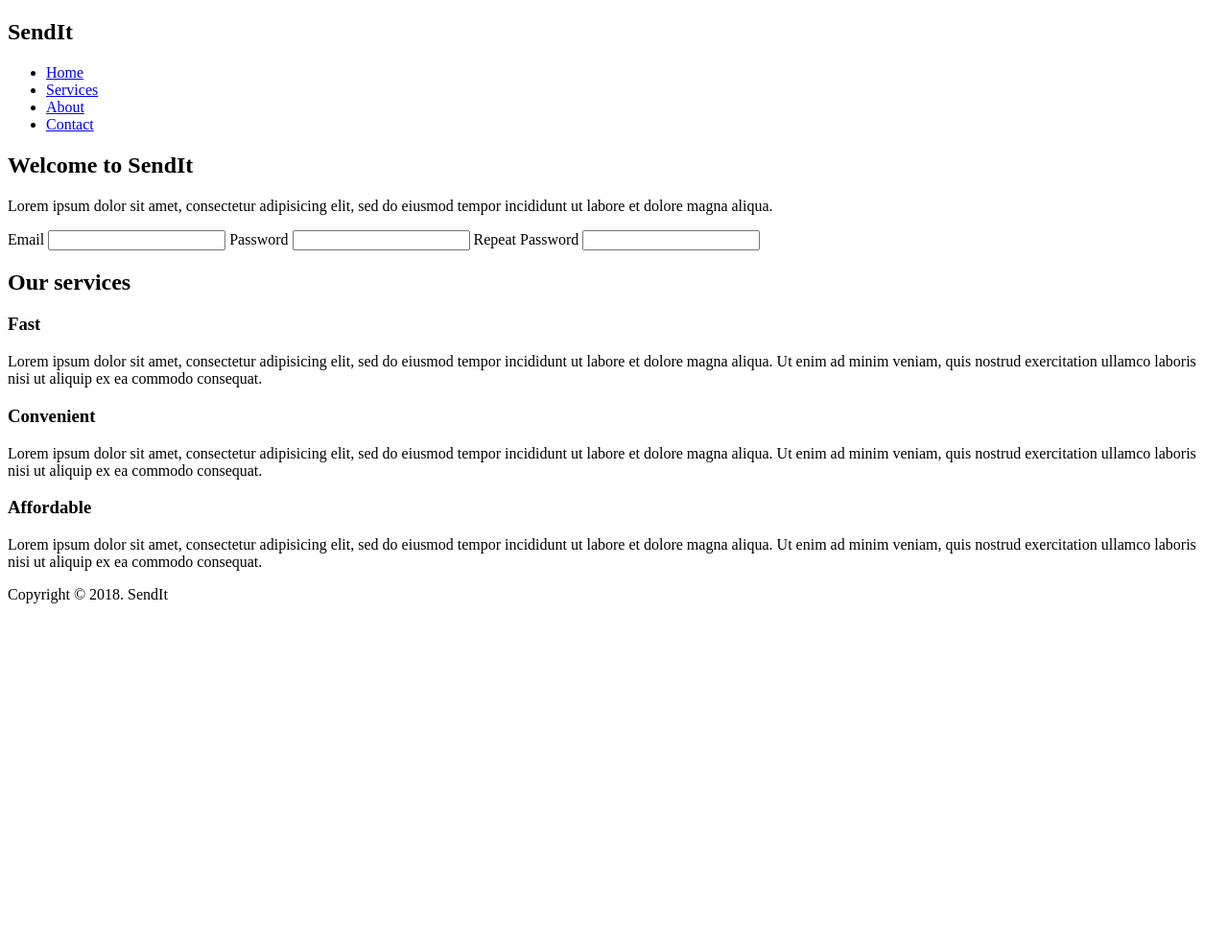
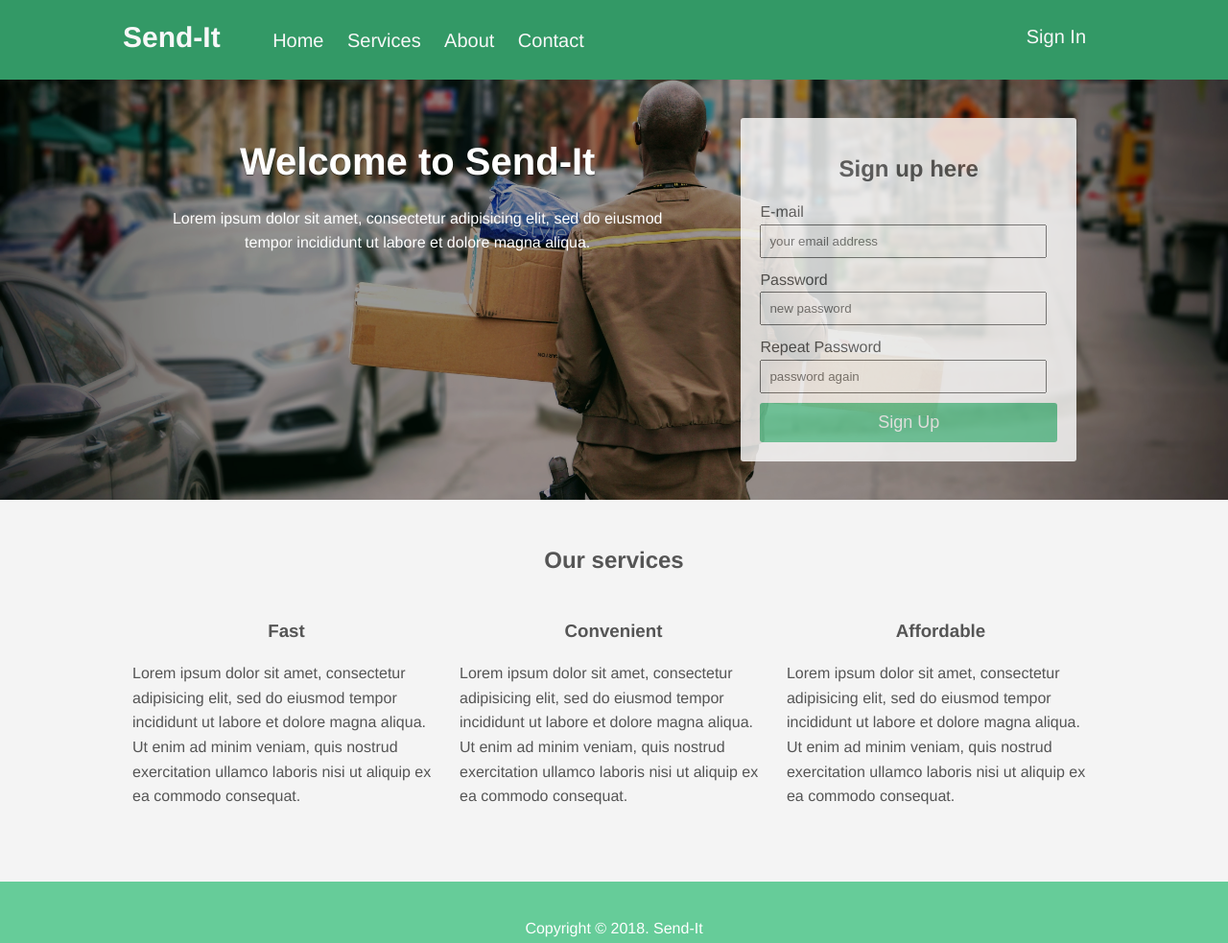
Before and after one commit to cob04/SendIt, a plain HTML site: page index.html in a window 1280 px wide. Shown: the whole page at 96% size. Before the commit the page ends 800 px from the top, so only its background shows below. Drawn offline with Linux system fonts and the light colour scheme.

Commit message:
[Chore #161612270] style the landing page

```diff
--- a/css/style.css
+++ b/css/style.css
@@ -0,0 +1,133 @@
+body {
+	background-color: #F4F4F4;
+	font-size: 16px;
+	font-family: Helvetica, Helvetica Nue, sans-serif;
+	margin: 0;
+	line-height: 1.6em;
+	color: #555;
+}
+
+.container {
+	width: 80%;
+	margin: auto;
+	overflow: hidden;
+}
+
+#main-navbar {
+	background-color: #339966;
+	color: #FFF;
+}
+#main-navbar .links {
+	padding: 10px 0;
+}
+#main-navbar ul {
+	padding: 0;
+	list-style: none;
+}
+#main-navbar li {
+	display: inline;
+}
+#main-navbar .right {
+	float: right;
+}
+#main-navbar .main-link a {
+	font-size: 30px;
+	padding-right: 50px;
+	font-weight: 700;
+}
+#main-navbar a {
+	text-decoration: none;
+	color: #F8F8F8;
+	font-size: 20px;
+	padding-right: 20px;
+}
+#main-navbar a:hover,
+#main-navbar a:active {
+	color: #e2e2e2;
+}
+
+
+#intro {
+	background-image:url('../images/intro-bg.jpg');
+	background-position: center center;
+	background-size: cover;
+	margin-bottom: 30px;
+	text-align: center;
+}
+#intro {
+	color: #FFF;
+}
+#intro .overlay {
+	background: rgba(0, 0, 0, 0.40);
+	min-height: 300px;
+}
+#intro .main {
+	float: left;
+	width: 60%;
+	padding: 40px 30px 0 30px;
+	box-sizing: border-box;
+}
+#intro .main h1 {
+	font-size: 40px;
+	text-shadow: 0 1px 1px rgba(0,0,0,0.5);
+}
+#intro .sidebar {
+	float: right;
+	width: 40%;
+	padding: 0 30px;
+	box-sizing: border-box;
+}
+#intro #sign-up-form {
+	background: #FFF;
+	margin: 40px 0;
+	opacity: 0.8;
+	color: #555;
+	border-radius: 3px;
+	padding: 20px;
+}
+.form {
+	text-align: left;
+}
+.form h2 {
+	text-align: center;
+}
+.form .form-group {
+	padding-bottom: 10px;
+}
+.form label{
+	display: block;
+}
+.form input[type="text"], .form input[type="password"] {
+	padding: 8px;
+	width: 90%;
+}
+.form input[type="submit"]{
+	background-color: #66CC99;
+	color: #FFF;
+	font-size: 18px;
+	padding:10px 20px;
+	border: none;
+	border-radius: 3px;
+	width: 100%;
+	opacity: 1;
+}
+#services .item {
+	padding: 10px;
+	float: left;
+	width: 33.3%;
+	box-sizing: border-box;
+}
+#services h2 {
+	text-align: center;
+}
+#services .item h3 {
+	text-align: center;
+	font-weight: 600;
+}
+footer {
+	background-color: #66CC99;
+	padding: 20px;
+	margin-top: 50px;
+	color: #FFF;
+	text-align: center;
+}
--- a/index.html
+++ b/index.html
@@ -5,55 +5,85 @@
 	<link rel="stylesheet" type="text/css" href="css/style.css">
 </head>
 <body>
-	<header>
-		<h2>SendIt</h2>
+	<header id="main-navbar">
+		<div class="container">
+			<div class="links">
 				<ul>
+					<li class="main-link"><a href="#">Send-It</a></li>
 					<li><a href="#">Home</a></li>
 					<li><a href="#">Services</a></li>
 					<li><a href="#">About</a></li>
 					<li><a href="#">Contact</a></li>
+					<li class="right"><a href="#">Sign In</a></li>
 				</ul>
+			</div>
+		</div>
 	</header>
-	<section class="intro">
-			<h1>Welcome to SendIt</h1>
+	<section id="intro">
+		<div class="overlay">
+			<div class="container">
+
+				<div class="main">
+					<h1>Welcome to Send-It</h1>
 					<p>Lorem ipsum dolor sit amet, consectetur adipisicing elit, sed do eiusmod
 						tempor incididunt ut labore et dolore magna aliqua.
 					</p>
+				</div>
+				<aside class="sidebar">
+					<div id="sign-up-form">
+						<form class="form">
+						<h2>Sign up here</h2>
+							<div class="form-group">
+								<label>E-mail</label>
+								<input type="text" name="email" placeholder="your email address">
+							</div>
+							<div class="form-group">
+								<label>Password</label>
+								<input type="password" name="password" placeholder="new password">
+							</div>
+							<div class="form-group">
+								<label>Repeat Password</label>
+								<input type="password" name="password" placeholder="password again">
+							</div>
+							<input type="submit" value="Sign Up">
+						</form>
+					</aside>
+				</div>
+			</div>
+		</div>
+	</section>
+	<section id="services">
+		<div class="container">
+			<h2>Our services</h2>
 
-			<form>
-			<label>Email</label>
-			<input type="text" name="email">
-			<label>Password</label>
-
-			<input type="password" name="password">
-			<label>Repeat Password</label>
-
-			<input type="password" name="password">
-			</form>
-	</section>
-	<section class="services">
-	<h2>Our services</h2>
+			<div class="item">
 			<h3>Fast</h3>
 			<p>Lorem ipsum dolor sit amet, consectetur adipisicing elit, sed do eiusmod
 				tempor incididunt ut labore et dolore magna aliqua. Ut enim ad minim veniam,
 				quis nostrud exercitation ullamco laboris nisi ut aliquip ex ea commodo
 				consequat.
 			</p>
+			</div>
+			<div class="item">
 			<h3>Convenient</h3>
 			<p>Lorem ipsum dolor sit amet, consectetur adipisicing elit, sed do eiusmod
 				tempor incididunt ut labore et dolore magna aliqua. Ut enim ad minim veniam,
 				quis nostrud exercitation ullamco laboris nisi ut aliquip ex ea commodo
 				consequat.
 			</p>
+			</div>
+			<div class="item">
 			<h3>Affordable</h3>
 			<p>Lorem ipsum dolor sit amet, consectetur adipisicing elit, sed do eiusmod
 				tempor incididunt ut labore et dolore magna aliqua. Ut enim ad minim veniam,
 				quis nostrud exercitation ullamco laboris nisi ut aliquip ex ea commodo
 				consequat.
 			</p>
+			</div>
+		</div>
 	</section>
 	<footer>
-		<p>Copyright &copy; 2018. SendIt</p>
+		<p>Copyright &copy; 2018. Send-It</p>
 	</footer>
 
 </body>
```
Also changed, not shown: images/intro-bg.jpg (added). Lines whose indentation alone changed are shown as unchanged.
